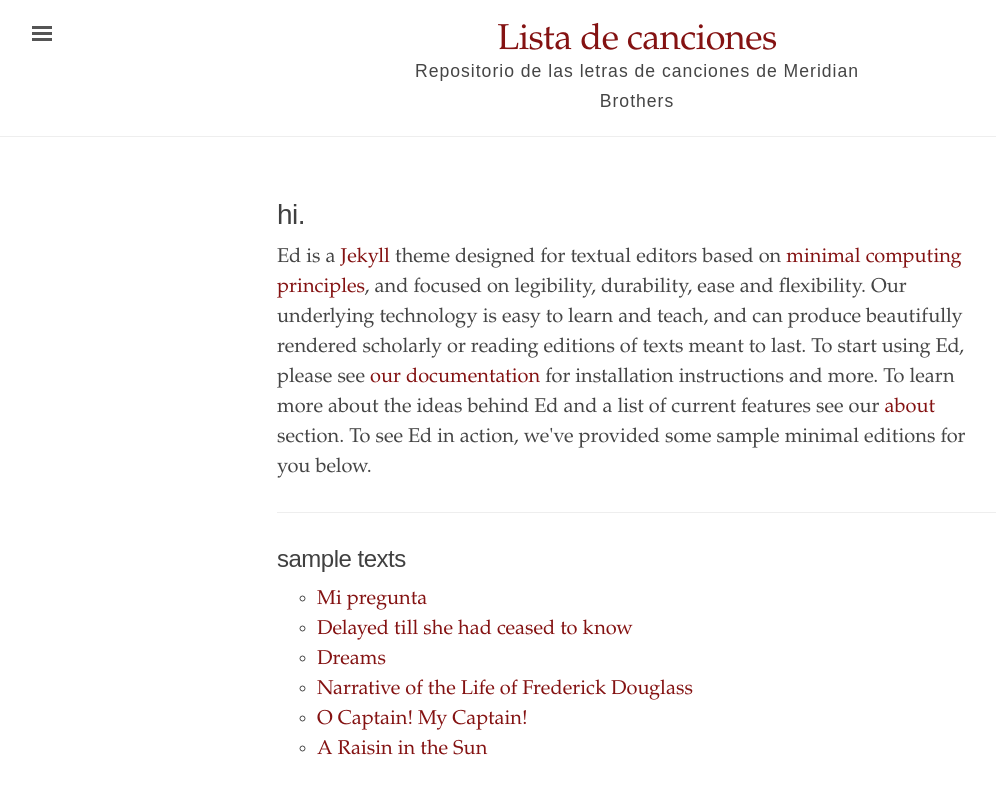
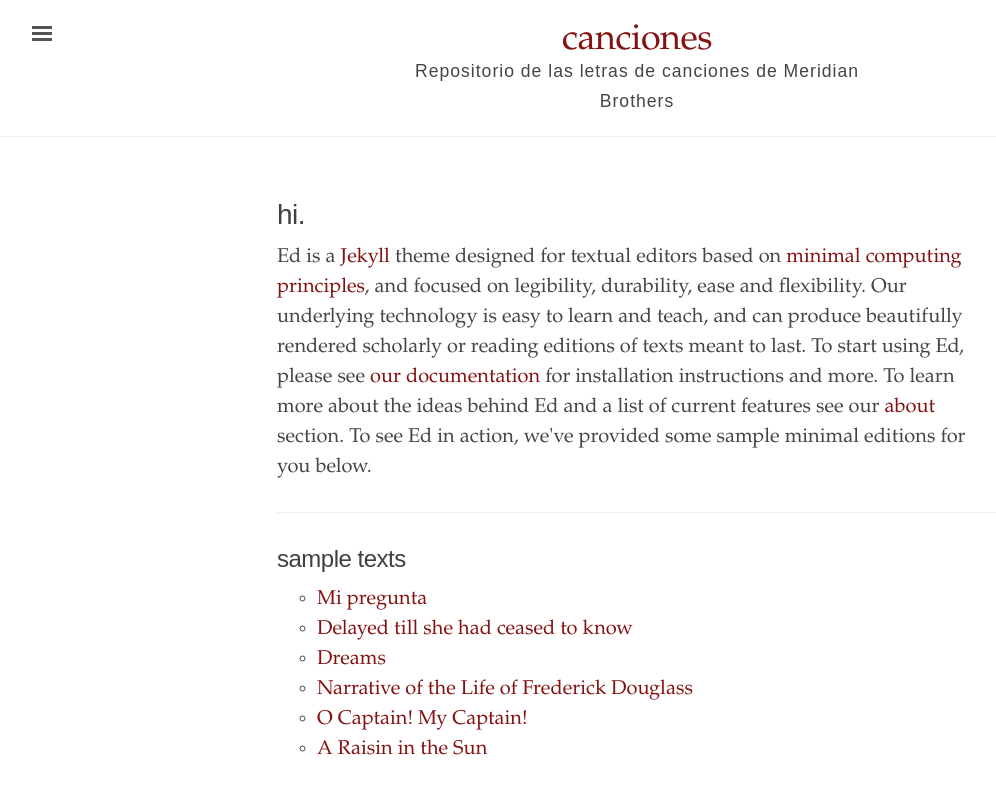
Before and after one commit to Alejamar26/prueba, a Jekyll site: the page built from index.html, in a window 1280 px wide. Shown: the top 794 px of the page, without its empty margins (3-999 px from the left). Built offline with Jekyll 4.4.1, drawn with Linux system fonts in a browser that asks for light colours.

Commit message:
Update _config.yml

```diff
--- a/_config.yml
+++ b/_config.yml
@@ -1,11 +1,11 @@
 # Built with Jekyll 3.6.0
 
 # Setup
-title:               "Lista de canciones"
+title:               "canciones"
 tagline:             'Repositorio de las letras de canciones de Meridian Brothers'
 description:         'En esta ocasión, el más reciente álbum de Meridian Brothers, MI LATINOAMÉRICA SUFRE / Manuales de autoindulgencia'
 url:                 ''
-baseurl:             '/listadecanciones'
+baseurl:             '/canciones'
 
 # About/contact
 author:
```
